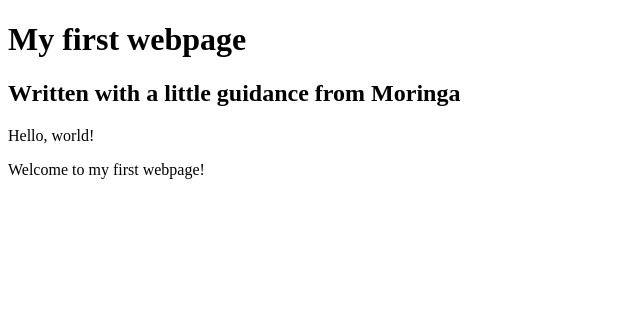
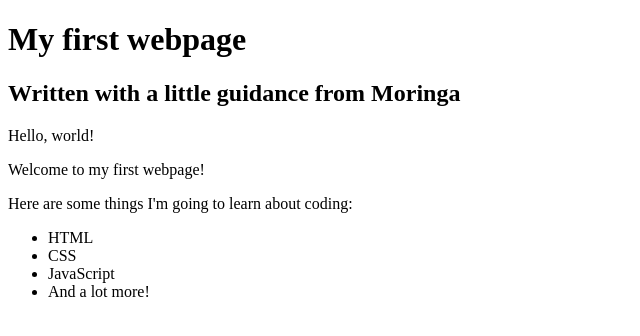
Before and after one commit to Nootraf/my-first-website, a plain HTML site: page my-first-webpage.html in a window 1280 px wide. Shown: the whole page, without its empty margins (0-640 px from the left). Drawn offline with Linux system fonts and the light colour scheme.

Commit message:
add list elements

```diff
--- a/my-first-webpage.html
+++ b/my-first-webpage.html
@@ -10,5 +10,13 @@
 
         <p>  Hello, world!</p>
         <p> Welcome to my first webpage!</p>
+
+        <p>Here are some things I'm going to learn about coding:</p>
+        <ul>
+            <li>HTML</li>
+            <li>CSS</li>
+            <lI>JavaScript</lI>
+            <li>And a lot more!</li>
+        </ul>
     </body>
 </html>
```
